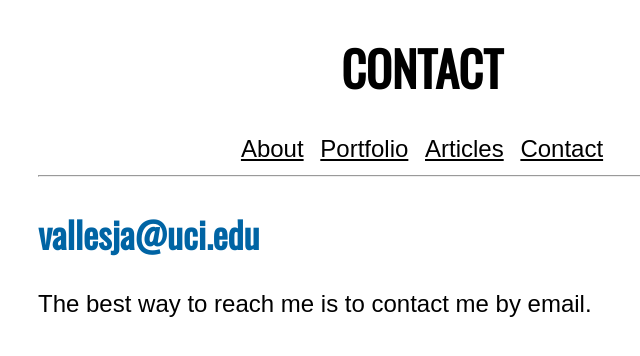
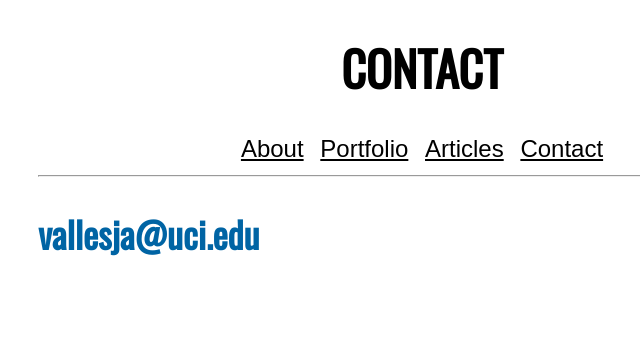
Before and after one commit to johnnyvalles/johnnyvalles.github.io, a Jekyll site: the page built from contact.html, in a window 1280 px wide. Shown: the top 356 px of the page, without its empty margins (218-858 px from the left). Built offline with Jekyll 4.4.1, drawn with Linux system fonts in a browser that asks for light colours; a style sheet for code colours, icons or effects is not loaded.

Commit message:
Remove contact para

```diff
--- a/contact.html
+++ b/contact.html
@@ -3,4 +3,3 @@ layout: default
 title: contact
 ---
 <h2 class="my-email">vallesja@uci.edu</h2>
-<p>The best way to reach me is to contact me by email.</p>
```
